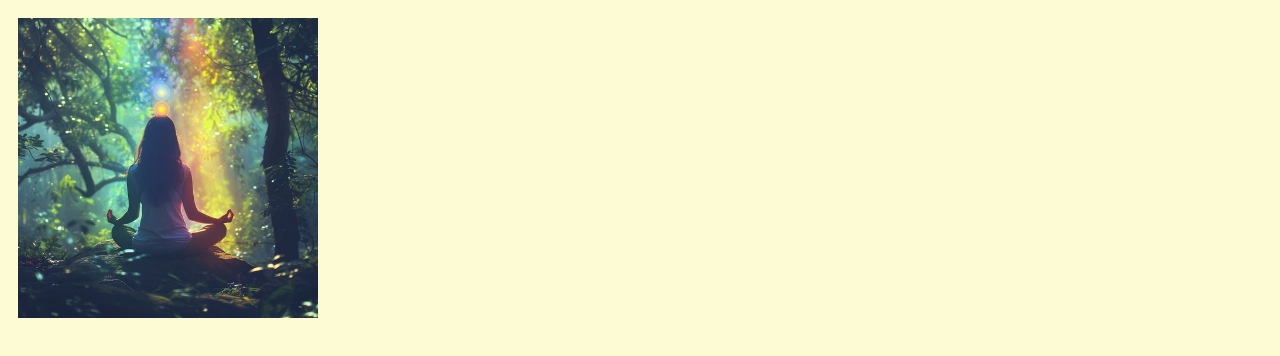
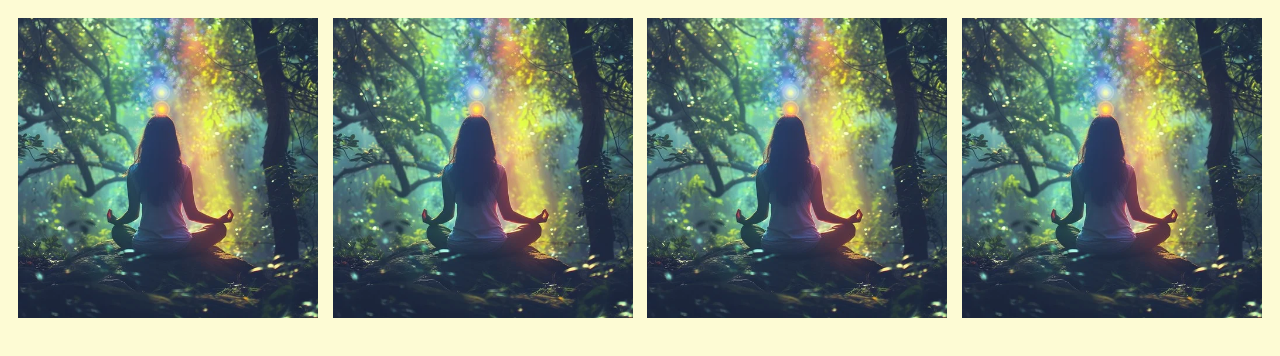
Before and after one commit to alextheradu/thisisobviouslyajoke.github.io, a plain HTML site: page index.html in a window 1280 px wide. Drawn offline with Linux system fonts and the light colour scheme.

Commit message:
update index.html

```diff
--- a/index.html
+++ b/index.html
@@ -9,6 +9,9 @@
     <body>
         <div class="top-row">
         <img width="300" height="300" src="/serenities/1.webp" alt="Serenities Online">
+        <img width="300" height="300" src="/serenities/1.webp" alt="Serenities Online">
+        <img width="300" height="300" src="/serenities/1.webp" alt="Serenities Online">
+        <img width="300" height="300" src="/serenities/1.webp" alt="Serenities Online">
         </div>
         <div class="bottom-row">
         </div>
```
